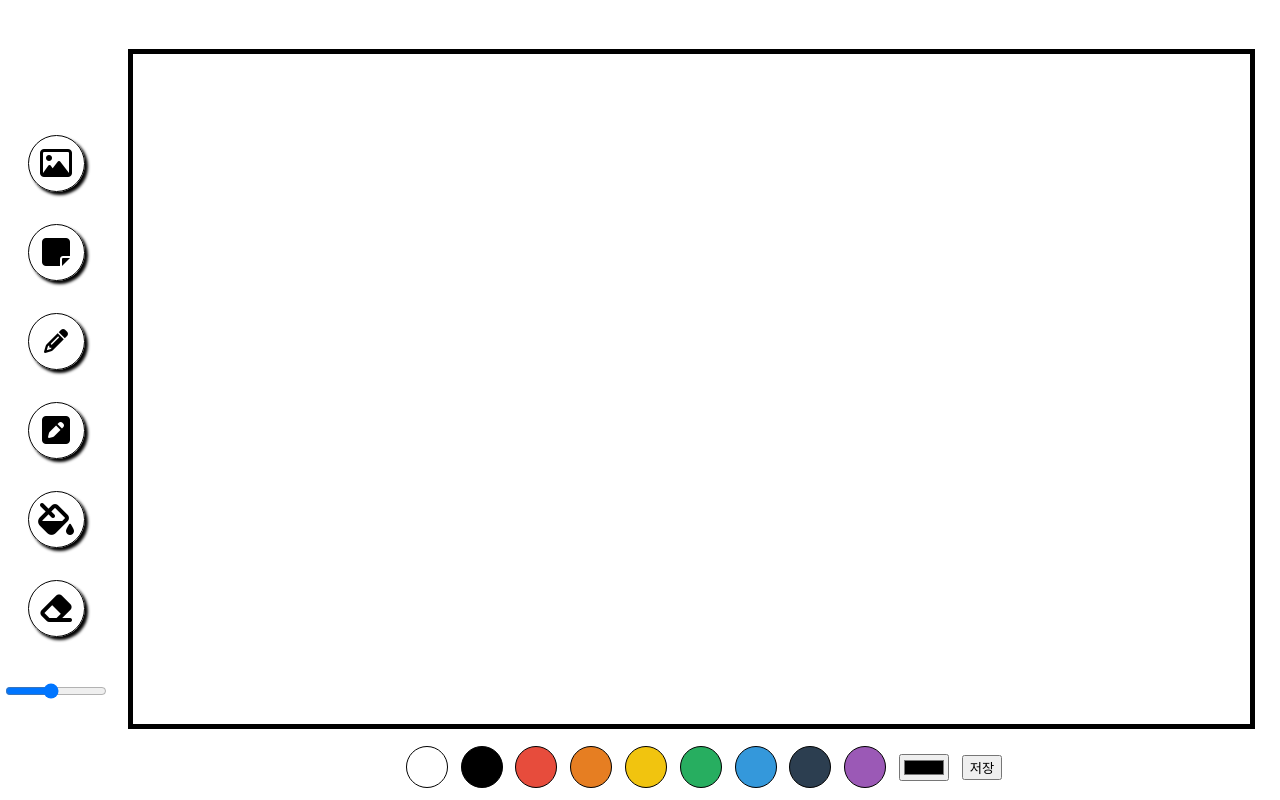
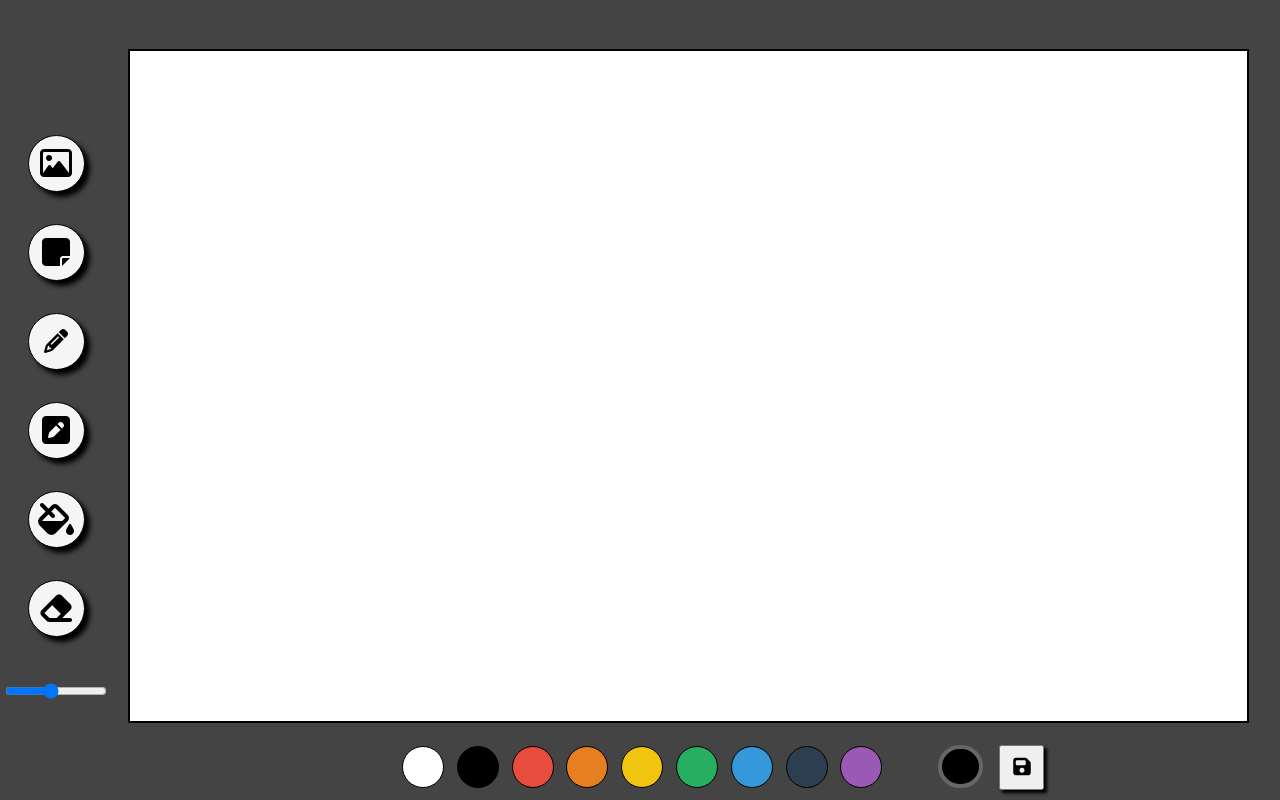
Before and after one commit to taehyeon0412/canvas_JS_mystyle, a plain HTML site: page index.html in a window 1280 px wide. Drawn offline with Linux system fonts and the light colour scheme.

Commit message:
그림판완성

```diff
--- a/css/bot-css.css
+++ b/css/bot-css.css
@@ -15,3 +15,55 @@
 .color-option:hover {
   outline: 2px solid cornflowerblue;
 }
+
+/* 색깔 옵션들 */
+
+.bottom-right-content {
+  display: flex;
+  justify-content: center;
+  align-items: center;
+  position: relative;
+  left: 3vw;
+  gap: 1vw;
+}
+
+/* 컬러인풋,저장버튼 */
+
+.color-label {
+  font-family: "Poppins", sans-serif;
+  font-size: 25px;
+}
+
+#color {
+  -webkit-appearance: none;
+  -moz-appearance: none;
+  appearance: none;
+  background-color: transparent;
+  width: 53px;
+  height: 53px;
+  border: none;
+}
+
+#color::-webkit-color-swatch {
+  border-radius: 30px;
+  border: 4px solid rgb(104, 101, 101);
+}
+
+#color::-moz-color-swatch {
+  border-radius: 30px;
+  border: 4px solid rgb(104, 101, 101);
+}
+
+/* 컬러인풋 */
+
+.save {
+  width: 45px;
+  height: 45px;
+  box-shadow: 3px 3px 3px black;
+  animation-duration: 0.3s;
+}
+
+.save:active {
+  box-shadow: none;
+  background-color: #ccc;
+}
--- a/css/layout.css
+++ b/css/layout.css
@@ -2,7 +2,6 @@
   height: 100%;
   width: 100%;
   position: absolute;
-  z-index: 2;
   display: grid;
   grid-template-columns: 0.3fr 1fr 1fr 1fr;
   grid-template-rows: 0.1fr 1fr 1fr 0.2fr;
--- a/css/side-css.css
+++ b/css/side-css.css
@@ -14,7 +14,8 @@
   height: 55px;
   border: 1px solid black;
   border-radius: 30px;
-  box-shadow: 3px 3px 3px black;
+  box-shadow: 5px 5px 5px black;
+  background-color: whitesmoke;
 }
 
 .file-div:hover {
@@ -34,7 +35,8 @@
   height: 55px;
   border: 1px solid black;
   border-radius: 30px;
-  box-shadow: 3px 3px 3px black;
+  box-shadow: 5px 5px 5px black;
+  background-color: whitesmoke;
 }
 
 .side-content button:hover {
--- a/css/style.css
+++ b/css/style.css
@@ -5,10 +5,11 @@
 body {
   margin: 0;
   height: 100vh;
+  background: #444;
 }
 
 canvas {
   height: 100%;
   width: 97%;
-  border: 5px solid black;
+  border: 2px solid black;
 }
--- a/index.html
+++ b/index.html
@@ -53,8 +53,15 @@
             <div class="color-option" style="background-color:#3498db" data-color="#3498db"></div>
             <div class="color-option" style="background-color:#2c3e50" data-color="#2c3e50"></div>
             <div class="color-option" style="background-color:#9b59b6" data-color="#9b59b6"></div>
-            <input id="color" type="color" />
-            <button class="save">저장</button>
+
+            <div class="bottom-right-content">
+                <label for="color" class="color-label">
+                    <input id="color" type="color" />
+                </label>
+                <button class="save">
+                    <i class="fa-solid fa-floppy-disk fa-xl"></i>
+                </button>
+            </div>
         </div>
 
 
```
